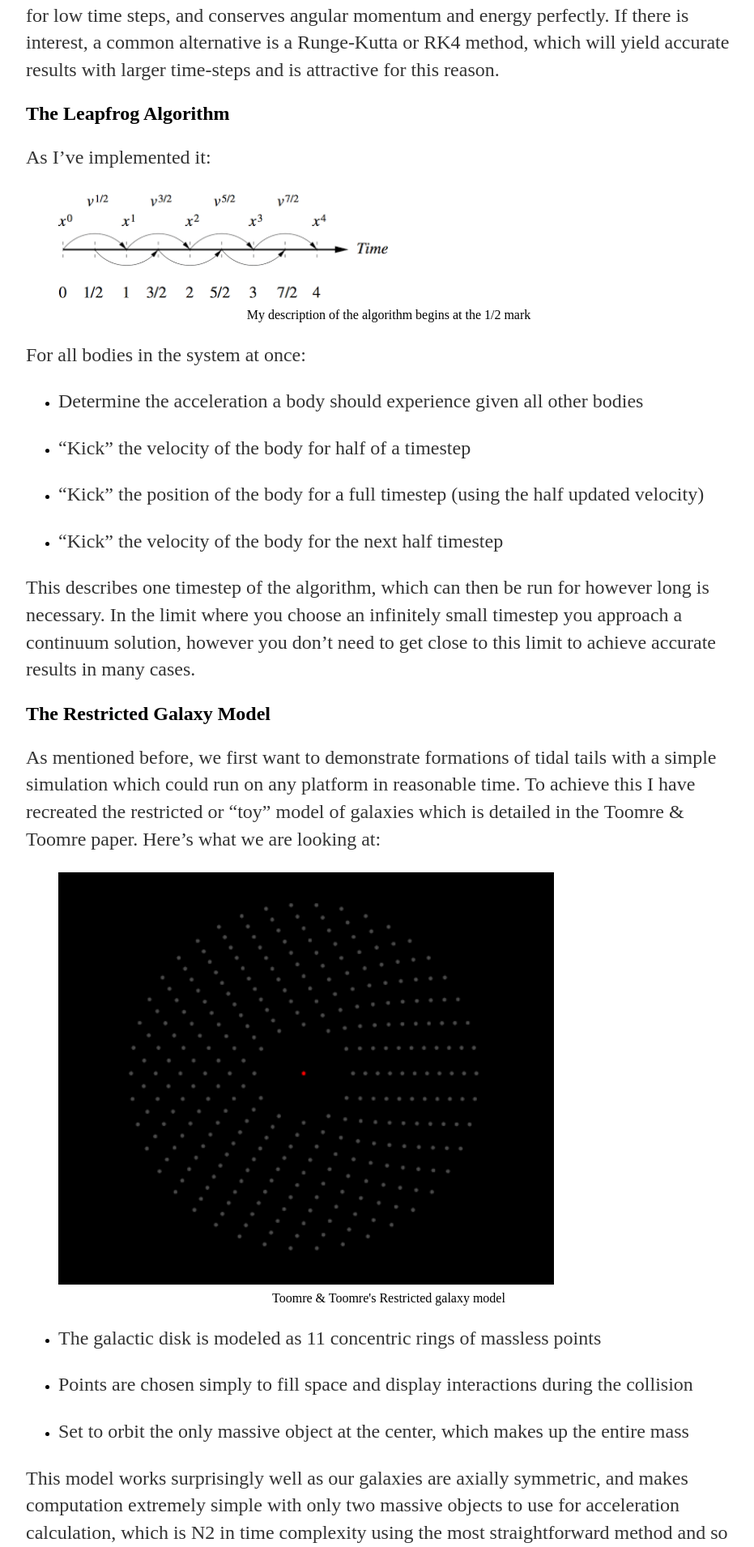
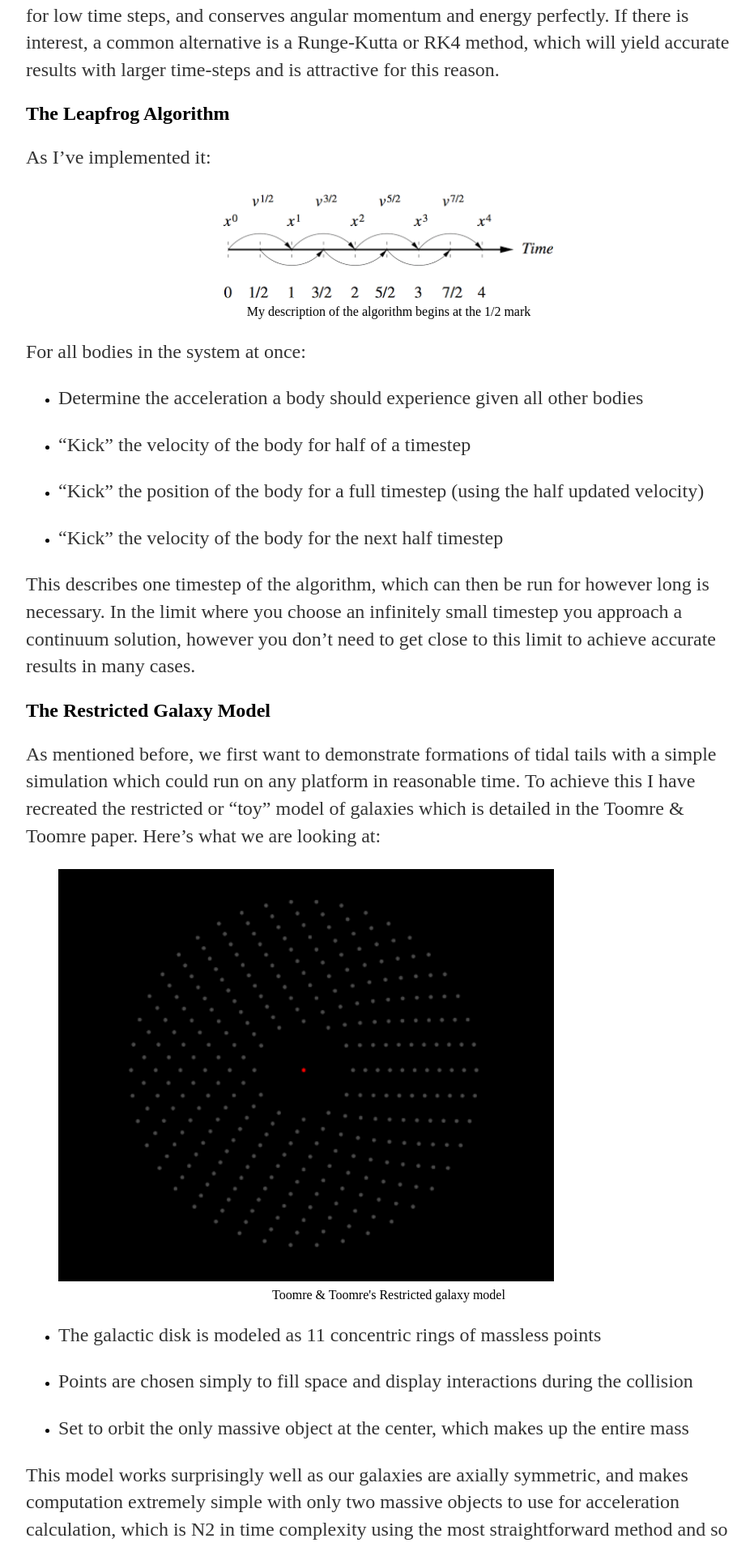
Before and after one commit to Kyle-Lewis/Kyle-Lewis.github.io, a Jekyll site: the page built from _posts/2017-02-07-Restricted-Galaxy-Simulations.md, in a window 1280 px wide. Shown: the part 1795-3705 px from the top of the page at 81% size, without its empty margins (160-1091 px from the left). Built offline with Jekyll 4.4.1, drawn with Linux system fonts in a browser that asks for light colours.

Commit message:
script update

```diff
--- a/_posts/2017-02-07-Restricted-Galaxy-Simulations.md
+++ b/_posts/2017-02-07-Restricted-Galaxy-Simulations.md
@@ -41,7 +41,7 @@ In order to integrate many object interactions through time we have to use some
 As I've implemented it:
 
 <figure>
-	<img src="{{site.baseurl}}/images/leapfrog.png" style="padding-bottom:0.5em; width:50%; left:auto; right:auto;" />
+	<img src="{{site.baseurl}}/images/leapfrog.png" style="padding-bottom:0.5em; width:50%; margin-left:auto; margin-right:auto; display:block;" />
 	<figcaption style="text-align:center;">My description of the algorithm begins at the 1/2 mark</figcaption>
 </figure>
 
```
